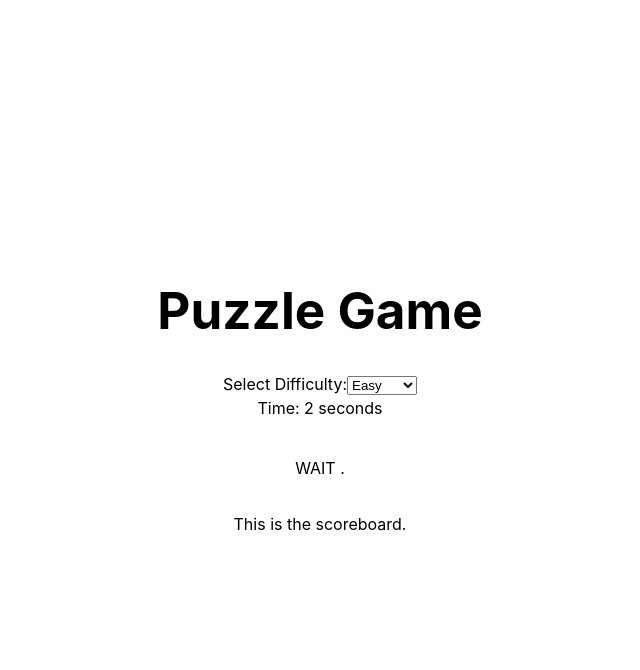
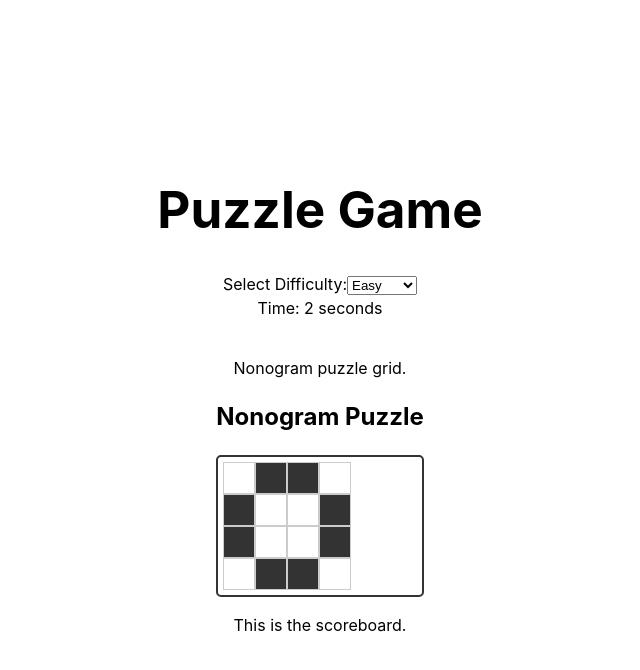
Before and after one commit to DavidSamir/puzzle-game, a React (Vite) app: page / in a window 1280 px wide. Both pictures are taken after a click on the button "Start". Shown: the top 670 px of the page, without its empty margins (320-960 px from the left). Built offline with nearby package versions, Linux system fonts and the light colour scheme.

Commit message:
wrap 2nd game

```diff
--- a/src/App.css
+++ b/src/App.css
@@ -43,3 +43,25 @@ input.nos {
   align-items: center;
   text-align: center;
 }
+
+.puzzle-board {
+  display: flex;
+  flex-direction: column;
+  border: 2px solid #333;
+  border-radius: 5px;
+  padding: 5px;
+}
+
+.puzzle-row {
+  display: flex;
+}
+
+.puzzle-cell {
+  width: 30px;
+  height: 30px;
+  border: 1px solid #ccc;
+}
+
+.puzzle-cell.filled {
+  background-color: #333;
+}
--- a/src/components/PuzzleGrid.jsx
+++ b/src/components/PuzzleGrid.jsx
@@ -1,6 +1,7 @@
 // components/PuzzleGrid.js
 import React, { useState } from 'react';
 import Sudoku from './puzzles/Sudoku';
+import NonogramPuzzle from './puzzles/Nonogram';
 
 function PuzzleGrid({ difficulty, showComponent, setShowComponent }) {
   const [randomComponent, setRandomComponent] = useState(null);
@@ -22,7 +23,8 @@ function PuzzleGrid({ difficulty, showComponent, setShowComponent }) {
       }
       {showComponent === 1 ?
         <>
-          <p>WAIT .</p>
+          <p>Nonogram puzzle grid.</p>
+          <NonogramPuzzle difficulty={difficulty} />
         </> : false
       }
       {showComponent === 2 ?
--- a/src/components/puzzles/Nonogram.jsx
+++ b/src/components/puzzles/Nonogram.jsx
@@ -0,0 +1,77 @@
+import React, { useState, useEffect } from 'react';
+
+const NonogramPuzzle = ({ difficulty }) => {
+  const [puzzle, setPuzzle] = useState([]);
+
+  useEffect(() => {
+    let puzzleData;
+    switch (difficulty) {
+      case 'easy':
+        puzzleData = [
+          [0, 1, 1, 0],
+          [1, 0, 0, 1],
+          [1, 0, 0, 1],
+          [0, 1, 1, 0]
+        ];
+        break;
+      case 'medium':
+        puzzleData = [
+          [1, 1, 0, 0, 1],
+          [1, 0, 1, 0, 1],
+          [0, 1, 1, 1, 0],
+          [0, 0, 1, 0, 0],
+          [1, 1, 0, 1, 1]
+        ];
+        break;
+      case 'hard':
+        puzzleData = [
+          [0, 1, 1, 1, 1, 0],
+          [1, 0, 1, 1, 0, 1],
+          [1, 1, 0, 0, 1, 1],
+          [1, 1, 0, 0, 1, 1],
+          [1, 0, 1, 1, 0, 1],
+          [0, 1, 1, 1, 1, 0]
+        ];
+        break;
+      default:
+        // Default to easy level
+        puzzleData = [
+          [0, 1, 1, 0],
+          [1, 0, 0, 1],
+          [1, 0, 0, 1],
+          [0, 1, 1, 0]
+        ];
+        break;
+    }
+    setPuzzle(puzzleData);
+  }, [difficulty]);
+
+  const toggleCell = (rowIndex, cellIndex) => {
+    const newPuzzle = puzzle.map((row, i) =>
+      i === rowIndex ? row.map((cell, j) => (j === cellIndex ? (cell === 0 ? 1 : 0) : cell)) : row
+    );
+    setPuzzle(newPuzzle);
+  };
+
+  return (
+    <div>
+      <h2>Nonogram Puzzle</h2>
+      <div className="puzzle-board">
+        {puzzle.map((row, rowIndex) => (
+          <div key={rowIndex} className="puzzle-row">
+            {row.map((cell, cellIndex) => (
+              <div
+                key={cellIndex}
+                className={`puzzle-cell ${cell === 1 ? 'filled' : ''}`}
+                onClick={() => toggleCell(rowIndex, cellIndex)}
+              />
+            ))}
+          </div>
+        ))}
+      </div>
+    </div>
+  );
+
+};
+
+export default NonogramPuzzle;
```
Also changed, not shown: src/components/puzzles/NonogramGenerator.jsx (added, +34 -0 lines).
